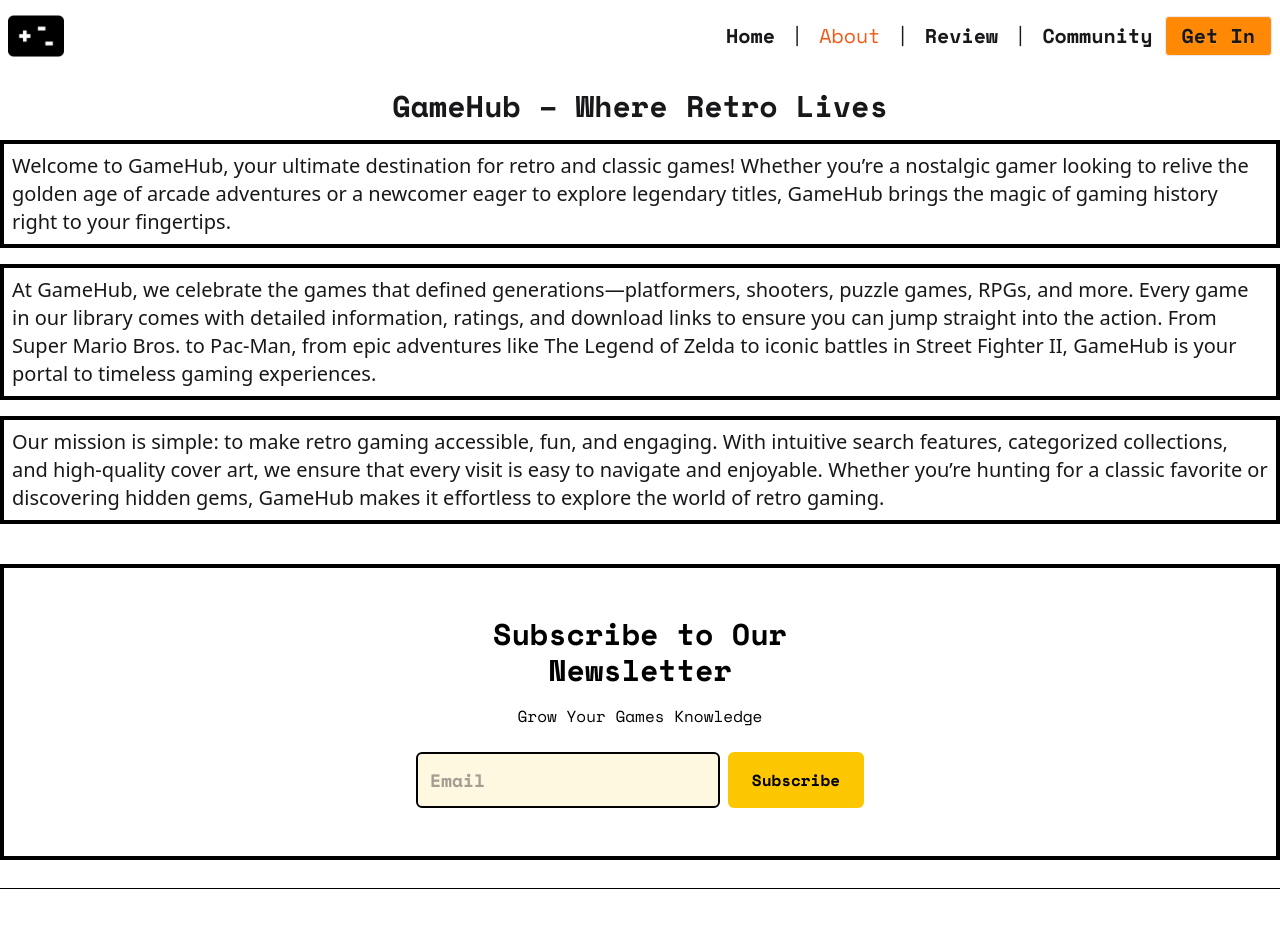
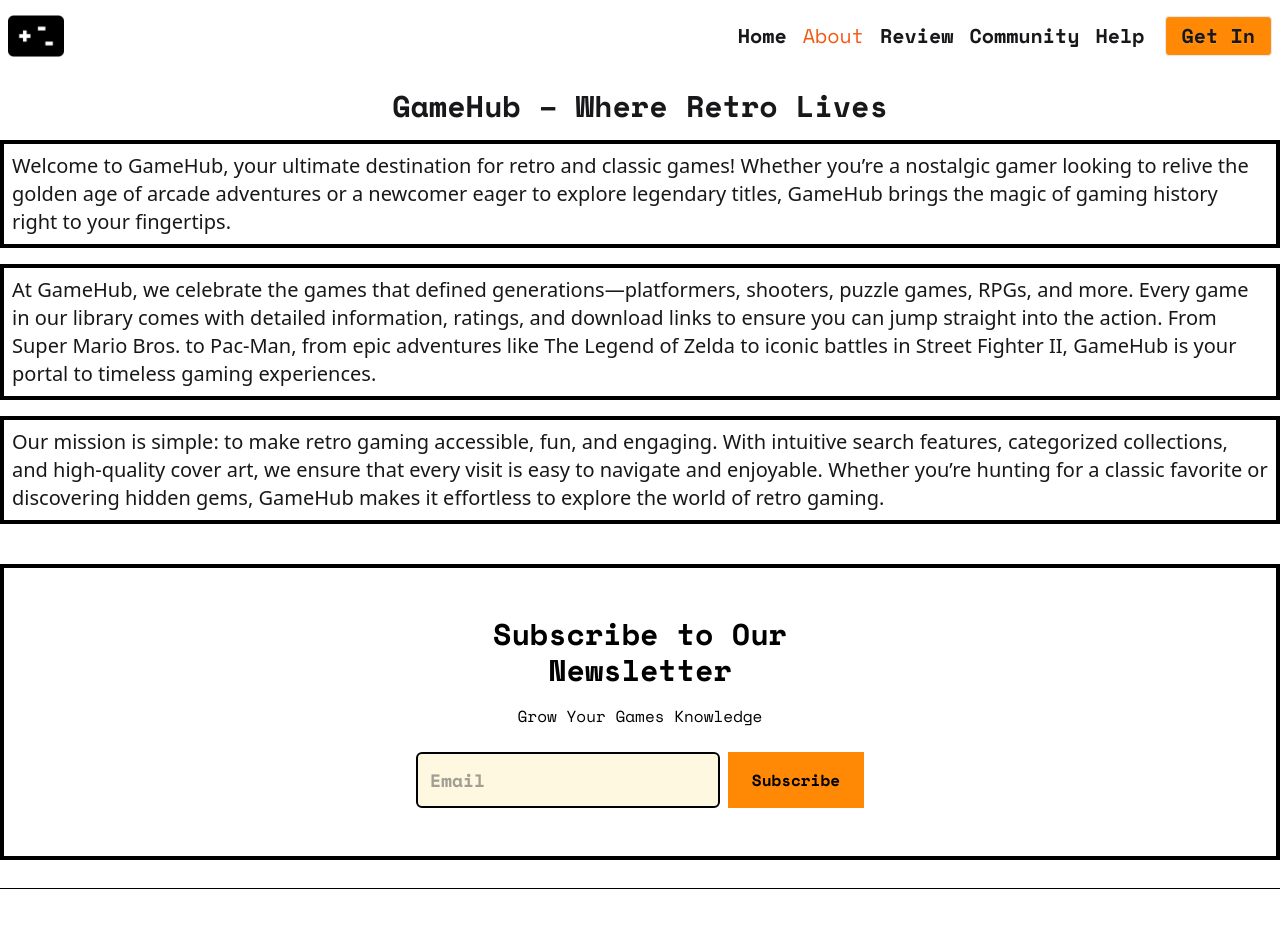
Before and after one commit to am-mahmud/retro-gamehub, a React (Vite) app: page /about in a window 1280 px wide. Shown: the top 948 px of the page. Built offline with nearby package versions, Linux system fonts and the light colour scheme; no server answers.

Commit message:
Navbar updated

```diff
--- a/src/components/GameCard/GameCard.jsx
+++ b/src/components/GameCard/GameCard.jsx
@@ -9,7 +9,7 @@ const GameCard = ({ title, rating, category, developer, image , id}) => {
 
     return (
         <div>
-            <div className=" bg-[#e0dcfa] rounded-lg overflow-hidden shadow-2xl border-4 border-black transform transition-all duration-300 hover:scale-[1.02]  space-mono">
+            <div className=" bg-[#e0dcfa]  overflow-hidden shadow-2xl border-4 border-black transform transition-all duration-300 hover:scale-[1.02]  space-mono">
                 <div className="relative h-48 bg-white">
                     <img
                         src={image}
--- a/src/components/Header/Header.jsx
+++ b/src/components/Header/Header.jsx
@@ -23,10 +23,11 @@ const Header = () => {
 
     const links = < >
         <div className='flex flex-col md:flex-row gap-4'>
-            <GameLink to='/'>Home</GameLink> |
-            <GameLink to='/about'>About</GameLink> |
-            <GameLink to='/review'>Review</GameLink> |
+            <GameLink to='/'>Home</GameLink>
+            <GameLink to='/about'>About</GameLink>
+            <GameLink to='/review'>Review</GameLink>
             <GameLink to='/community'>Community</GameLink>
+            <GameLink to='/help'>Help</GameLink>
         </div>
 
         {
@@ -34,7 +35,6 @@ const Header = () => {
                 <div className='flex flex-col md:flex-row md:ml-4 mt-2 md:mt-0 gap-2 md:gap-4'>
                     <GameLink to='/allgames'>All Games</GameLink>
                     <GameLink to='/developer'>Developer</GameLink>
-                    {/* <GameLink to='/profile'>Profile</GameLink> */}
 
                 </div>
 
@@ -62,13 +62,13 @@ const Header = () => {
             </div>
 
 
-            <div className="navbar-end gap-2">
+            <div className="navbar-end gap-4">
                 <ul className="menu menu-horizontal text-base md:text-xl px-1 hidden lg:flex">
                     {links}
                 </ul>
 
 
-                {!user ? <Link to='/login'> <button className="btn bg-orange-400 hover:border-3 hover:border-black transition-all duration-300 space-mono md:text-xl">Get In</button> </Link> : <div className=' flex items-center gap-1'> <Link to="/profile">
+                {!user ? <Link to='/login'> <button className="btn bg-orange-400 hover:border-2 hover:border-black transition-all duration-300 space-mono md:text-xl">Get In</button> </Link> : <div className=' flex items-center gap-1'> <Link to="/profile">
                     <img
                         src={user.photoURL || "https://i.ibb.co.com/chgmm5K6/retro-game-9.jpg"}
                         alt="Profile"
@@ -80,23 +80,6 @@ const Header = () => {
 
             </div>
 
-            {/* <div className="dropdown dropdown-end">
-                <div tabIndex={0} role="button" className="btn btn-ghost btn-circle avatar">
-                    <div className="w-10 rounded-full">
-                        <img
-                            alt="Tailwind CSS Navbar component"
-                            src="https://img.daisyui.com/images/stock/photo-1534528741775-53994a69daeb.webp" />
-                    </div>
-                </div>
-                <ul
-                    tabIndex="-1"
-                    className="menu menu-sm dropdown-content bg-base-100 rounded-box z-1 mt-3 w-32 p-2 shadow">
-                    <li><a>Profile</a></li>
-                    <li><a>Settings</a></li>
-                    <li><a>Logout</a></li>
-                </ul>
-            </div> */}
-
 
         </div>
     );
--- a/src/components/NewsLetter/NewsLetter.jsx
+++ b/src/components/NewsLetter/NewsLetter.jsx
@@ -20,7 +20,7 @@ const Newsletter = () => {
         }
 
         toast(<div className="flex items-center gap-2">
-            <FaGamepad className="text-yellow-300" />
+            <FaGamepad className="text-orange-300" />
             <span>You will get your Knowledge!</span>
         </div>);
 
@@ -46,7 +46,7 @@ const Newsletter = () => {
                     </div>
                     <button
                         type="submit"
-                        className="bg-yellow-400 text-black font-bold px-6 py-3 rounded-md hover:bg-yellow-500 transition"
+                        className="bg-orange-400 text-black font-bold px-6 py-3  hover:bg-orange-500 transition"
                     >
                         Subscribe
                     </button>
```
